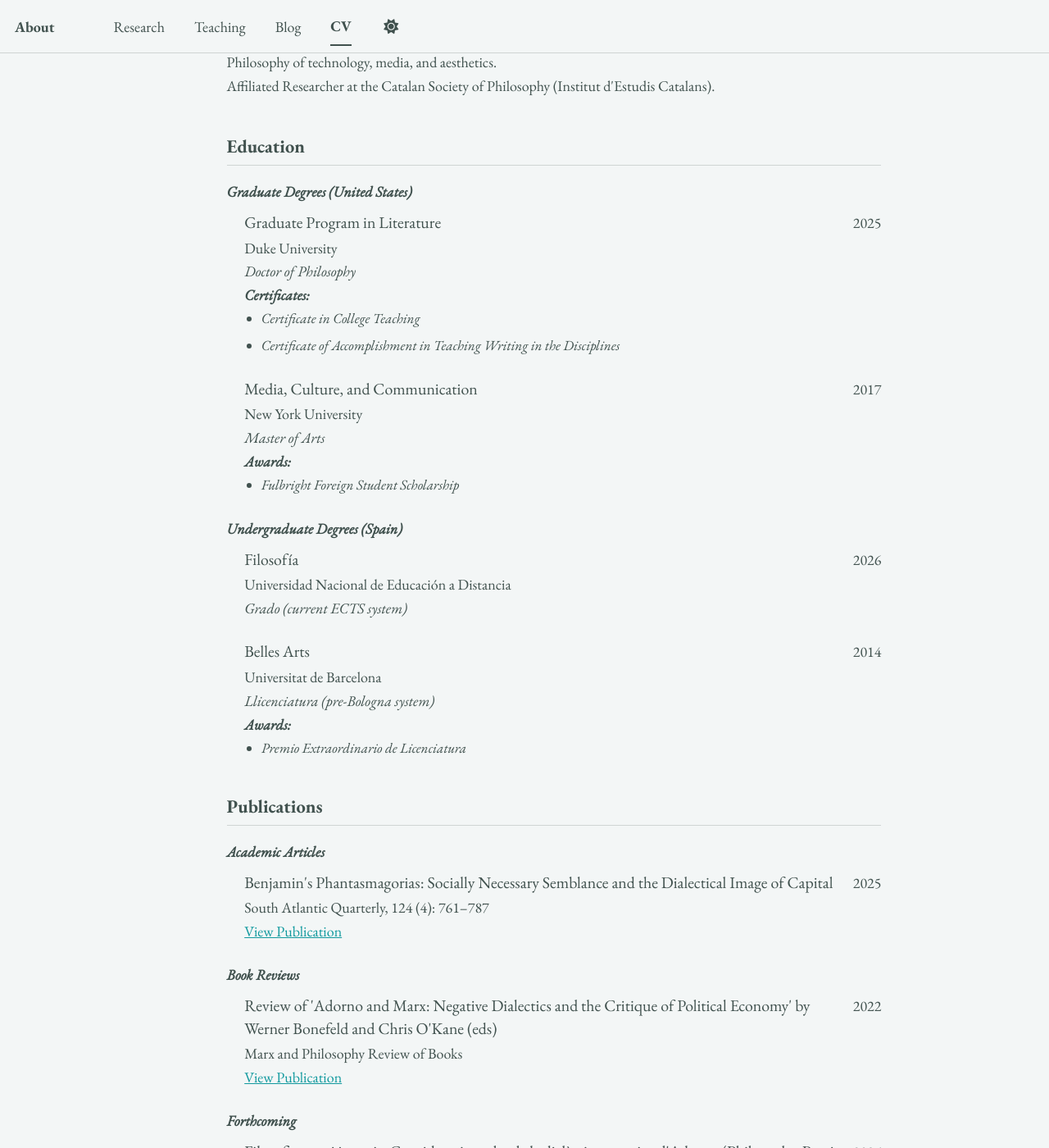
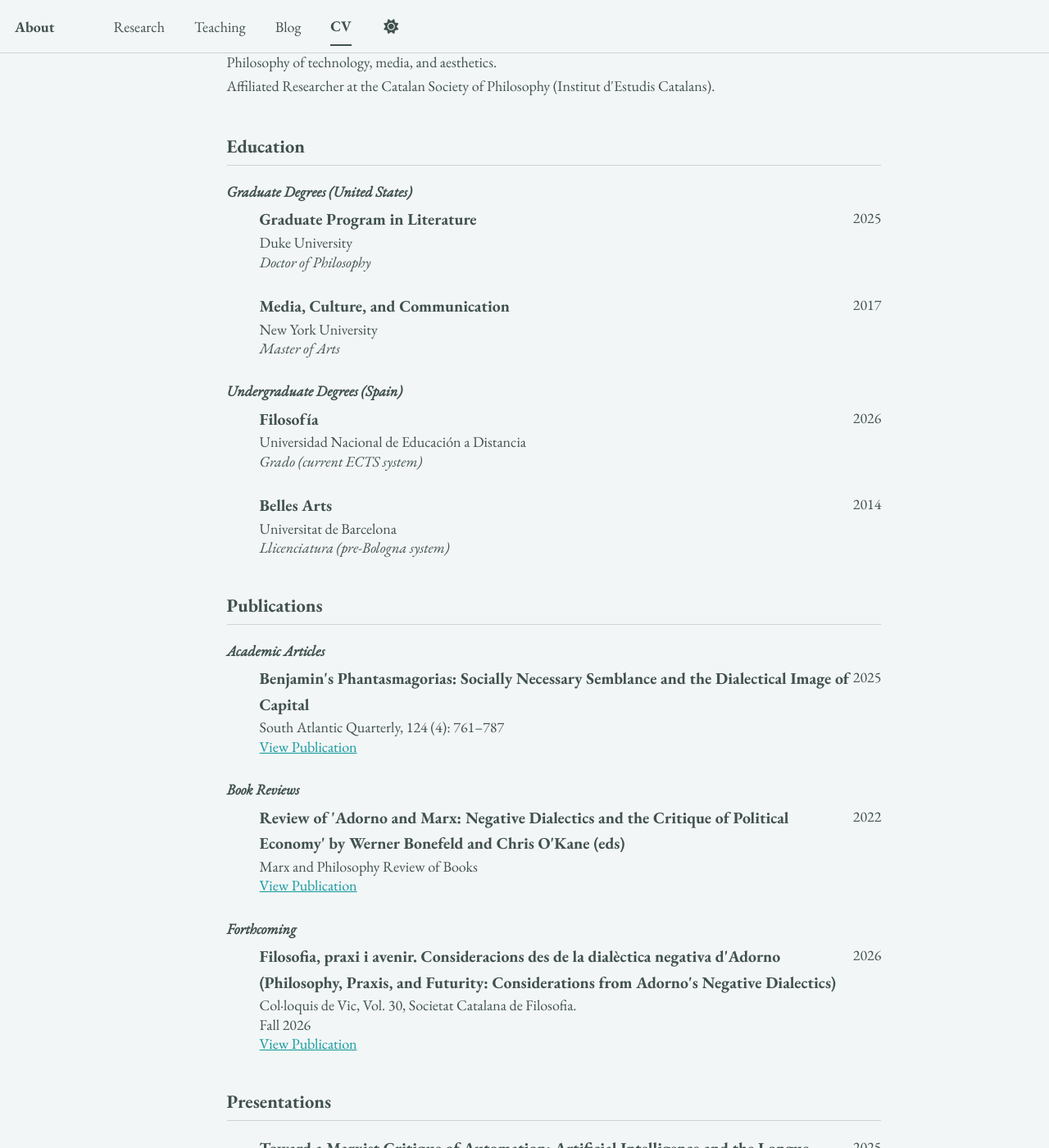
Before and after one commit to epujol90/epujol90.github.io, a Jekyll site: the page built from _pages/cv-json.md, in a window 1280 px wide and 1400 px high, scrolled down 344 px. Shown: the whole window at 82% size. Built offline with Jekyll 4.4.1, drawn with Linux system fonts in a browser that asks for light colours; a script bundle is joined from its source files by our own code; library files that are not in the unit come from our copies; some of the changed text lies outside the part shown.

Commit message:
Update cv-template.html

```diff
--- a/_includes/cv-template.html
+++ b/_includes/cv-template.html
@@ -21,8 +21,6 @@
 
   .cv-item-header {
     margin-bottom: 0;
-    display: flex;
-    align-items: baseline;
   }
 
   .cv-item-content {
@@ -31,20 +29,15 @@
 
   .cv-item-title {
     margin-bottom: 0;
-    font-weight: normal; /* Ensure titles aren't bold by default */
   }
 
-  /* Unified line height for consistency across all sections */
   .cv-item-subtitle,
-  .cv-item-detail,
-  .cv-item-title,
-  .cv-item-date,
-  .cv-language-cert {
-    line-height: 1.4;
-    margin-bottom: 0.2em;
+  .cv-item-detail {
+    margin-bottom: 0;
     margin-top: 0;
     padding-bottom: 0;
     padding-top: 0;
+    line-height: 1.3;
   }
 
   .cv-education .cv-item-detail {
@@ -57,54 +50,12 @@
     font-style: italic;
     border-bottom: none;
     margin-top: 1em;
-    margin-bottom: 0.5em;
+    margin-bottom: 0;
     padding-bottom: 0;
   }
 
   .cv-list {
-    margin-top: 0.5em;
-    padding-left: 1.2em;
-  }
-
-  /* --- Presentation Specific Styles --- */
-  .cv-presentations .cv-item-title {
-    font-style: italic; /* Request #4: Italic titles */
-    font-weight: normal;
-  }
-
-  .cv-presentations .cv-item-date {
-    margin-right: 0.8em; /* Request #4: Space between year and title */
-    white-space: nowrap;
-    font-weight: bold;
-  }
-
-  /* --- Teaching Specific Styles --- */
-  .cv-teaching .cv-item-date {
-    min-width: 100px; /* Request #8: Prevent date cutting */
-    display: inline-block;
-    margin-right: 10px;
-  }
-
-  /* --- Language Specific Styles --- */
-  .cv-languages .cv-language-cefr {
-    font-weight: bold;
-    color: #555;
-    margin-left: 5px;
-  }
-
-  .cv-language-cert {
-    font-size: 0.9em;
-    color: #666;
-    display: block;
-    margin-top: 2px;
-  }
-
-  /* --- Education Lists (Certificates/Awards) --- */
-  .cv-edu-list {
-    margin-top: 5px;
-    font-size: 0.95em;
-    list-style-type: disc;
-    padding-left: 1.2em;
+    margin-top: 0.2em;
   }
 </style>
 
@@ -145,11 +96,9 @@
     {% if cv.basics.profiles.size > 0 %}
     <div class="cv-profiles">
       {% for profile in cv.basics.profiles %}
-      {% if profile.network != "" %}
       <a href="{{ profile.url }}" target="_blank" class="cv-profile-link">
         <i class="fab fa-{{ profile.network | downcase }}"></i> {{ profile.network }}
       </a>
-      {% endif %}
       {% endfor %}
     </div>
     {% endif %}
@@ -183,31 +132,6 @@
               {% if education.studyType and education.studyType != "" %}
               <div class="cv-item-detail">{{ education.studyType }}</div>
               {% endif %}
-
-              <!-- NEW: Display Certificates -->
-              {% if education.certificates and education.certificates.size > 0 %}
-                <div class="cv-item-detail">
-                  <strong>Certificates:</strong>
-                  <ul class="cv-edu-list">
-                    {% for cert in education.certificates %}
-                      <li>{{ cert }}</li>
-                    {% endfor %}
-                  </ul>
-                </div>
-              {% endif %}
-
-              <!-- NEW: Display Awards -->
-              {% if education.awards and education.awards.size > 0 %}
-                <div class="cv-item-detail">
-                  <strong>Awards:</strong>
-                  <ul class="cv-edu-list">
-                    {% for award in education.awards %}
-                      <li>{{ award }}</li>
-                    {% endfor %}
-                  </ul>
-                </div>
-              {% endif %}
-
               {% if education.gpa %}
               <div class="cv-item-detail">GPA: {{ education.gpa }}</div>
               {% endif %}
@@ -309,15 +233,15 @@
   {% endif %}
 
   {% if cv.presentations.size > 0 %}
-  <!-- Conference, Talks, and Presentations -->
-  <div class="cv-section cv-presentations">
-    <h2>Conference, Talks, and Presentations</h2>
+  <!-- Presentations/Talks -->
+  <div class="cv-section">
+    <h2>Presentations</h2>
     <ul class="cv-list">
       {% for talk in cv.presentations %}
       <li class="cv-item">
         <div class="cv-item-header">
+          <div class="cv-item-title">{{ talk.name }}</div>
           <div class="cv-item-date">{{ talk.date | slice: 0, 4 }}</div>
-          <div class="cv-item-title">{{ talk.name }}</div>
         </div>
         <div class="cv-item-content">
           <div class="cv-item-subtitle">{{ talk.event }}</div>
@@ -335,9 +259,9 @@
   {% endif %}
 
   {% if cv.teaching.size > 0 %}
-  <!-- Teaching Experience -->
-  <div class="cv-section cv-teaching">
-    <h2>Teaching Experience</h2>
+  <!-- Teaching -->
+  <div class="cv-section">
+    <h2>Teaching</h2>
     {% assign teaching_categories = cv.teaching | map: "category" | uniq %}
     {% for category in teaching_categories %}
       <div class="cv-subsection-title">{{ category }}</div>
@@ -347,21 +271,13 @@
           <li class="cv-item">
             <div class="cv-item-header">
               <div class="cv-item-title">{{ teaching.course }}</div>
-              <div class="cv-item-date">{{ teaching.date }}</div>
+              <div class="cv-item-date">{{ teaching.date | slice: 0, 4 }}</div>
             </div>
             <div class="cv-item-content">
               <div class="cv-item-subtitle">{{ teaching.institution }}</div>
-
-              <!-- Logic for Role vs Course Instructor -->
-              {% if teaching.role and teaching.role != "" %}
-                {% if teaching.category == "Teaching Assistant" %}
-                  <div class="cv-item-detail"><strong>Course Instructor:</strong> {{ teaching.role }}</div>
-                {% else %}
-                  <!-- Only show Role if it's not empty and not a TA (though TAs use the logic above) -->
-                  <div class="cv-item-detail"><strong>Role:</strong> {{ teaching.role }}</div>
-                {% endif %}
+              {% if teaching.role %}
+              <div class="cv-item-detail">Role: {{ teaching.role }}</div>
               {% endif %}
-
               {% if teaching.description %}
               <div class="cv-item-detail">{{ teaching.description }}</div>
               {% endif %}
@@ -404,22 +320,14 @@
 
   {% if cv.languages.size > 0 %}
   <!-- Languages -->
-  <div class="cv-section cv-languages">
+  <div class="cv-section">
     <h2>Languages</h2>
     <ul class="cv-list">
       {% for language in cv.languages %}
       <li class="cv-item">
         <div class="cv-item-content">
-          <div class="cv-item-title">
-            {{ language.language }}
-            {% if language.cefr %}
-              <span class="cv-language-cefr">({{ language.cefr }})</span>
-            {% endif %}
-          </div>
+          <div class="cv-item-title">{{ language.language }}</div>
           <div class="cv-item-detail">{{ language.fluency }}</div>
-          {% if language.certificate %}
-            <div class="cv-language-cert">{{ language.certificate }}</div>
-          {% endif %}
         </div>
       </li>
       {% endfor %}
```
